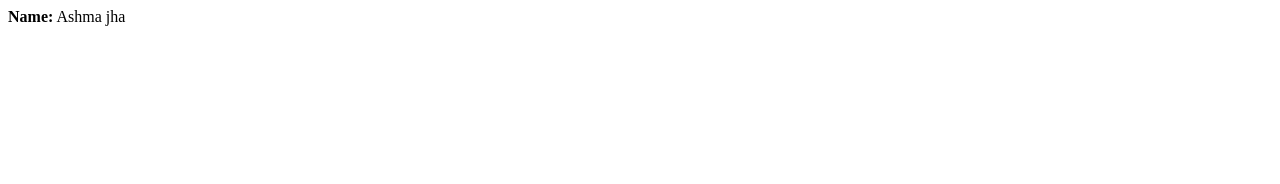
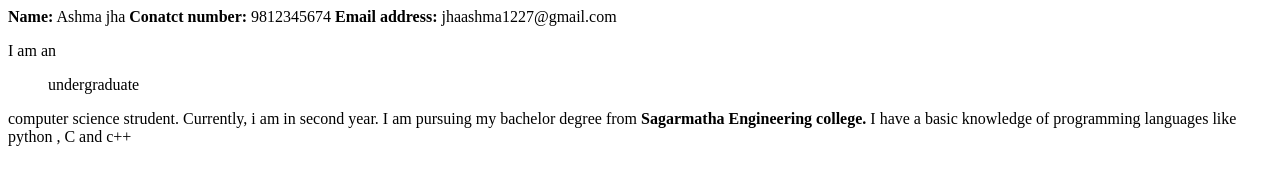
Before and after one commit to Trouble-commits/TRouble, a plain HTML site: page index.html in a window 1280 px wide. Drawn offline with Linux system fonts and the light colour scheme.

Commit message:
intro.html

```diff
--- a/index.html
+++ b/index.html
@@ -5,6 +5,13 @@
 </head>
 <body>
     <b>Name:</b> Ashma jha
+    <b>Conatct number:</b> 9812345674
+    <b>Email address:</b> jhaashma1227@gmail.com
+    <p>I am an <ul>undergraduate</ul> computer science strudent. Currently, i am in second year.
+    I am pursuing my bachelor degree from <b>Sagarmatha Engineering college.</b> I have a basic
+    knowledge of programming languages like python , C and c++</p>
+
+
 
 </body>
 </html>
```
